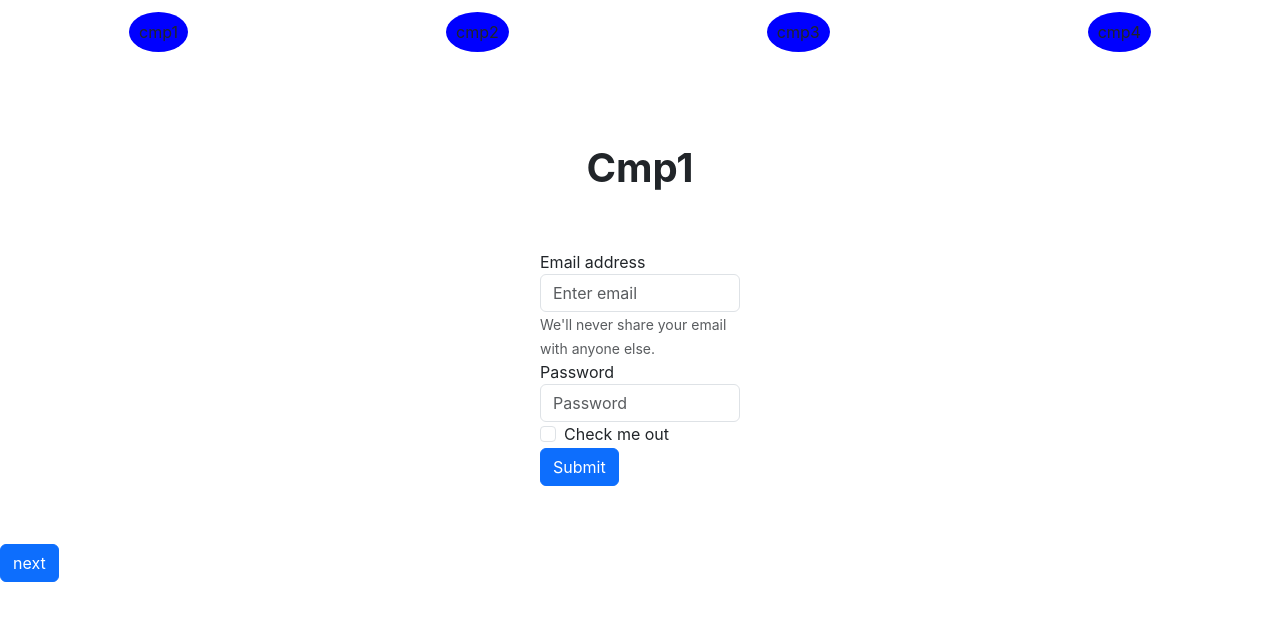
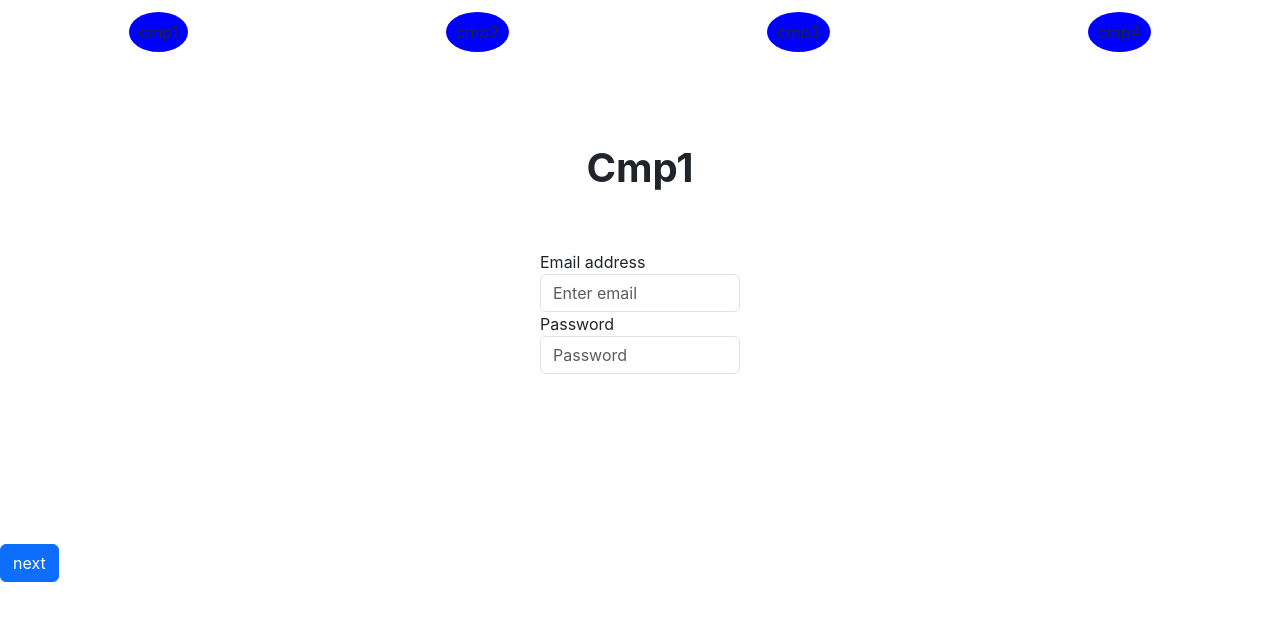
Before and after one commit to skntmax/React-Demo, a React (Create React App) app: page /multi-step in a window 1280 px wide. Shown: the top 620 px of the page. Built offline with nearby package versions, Linux system fonts and the light colour scheme.

Commit message:
multi step form

```diff
--- a/src/Component/MultiStepForm.jsx
+++ b/src/Component/MultiStepForm.jsx
@@ -119,20 +119,14 @@ function ChildForm(){
     <div class="form-group">
       <label for="exampleInputEmail1">Email address</label>
       <input type="email" class="form-control" id="exampleInputEmail1" aria-describedby="emailHelp" placeholder="Enter email" />
-      <small id="emailHelp" class="form-text text-muted">We'll never share your email with anyone else.</small>
     </div>
     <div class="form-group">
       <label for="exampleInputPassword1">Password</label>
       <input type="password" class="form-control" id="exampleInputPassword1" placeholder="Password" />
     </div>
-    <div class="form-check">
-      <input type="checkbox" class="form-check-input" id="exampleCheck1" />
-      <label class="form-check-label" for="exampleCheck1">Check me out</label>
-    </div>
-    <button type="submit" class="btn btn-primary">Submit</button>
+
   </form>
   </div>
-
        </div>
     </>
 }
```
